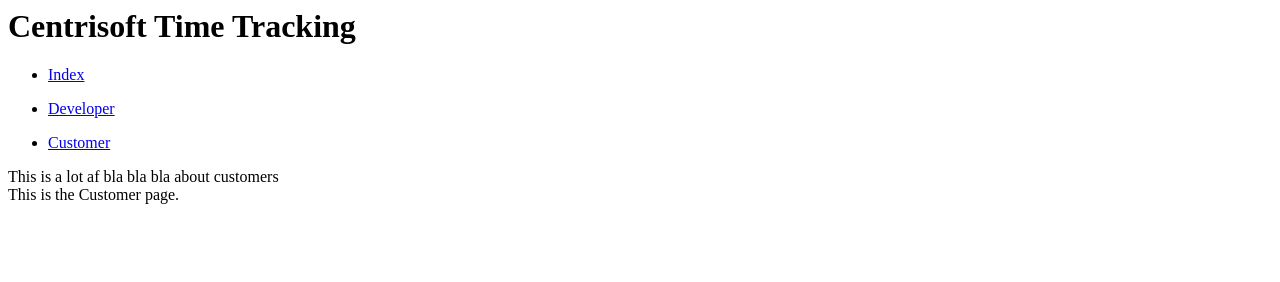
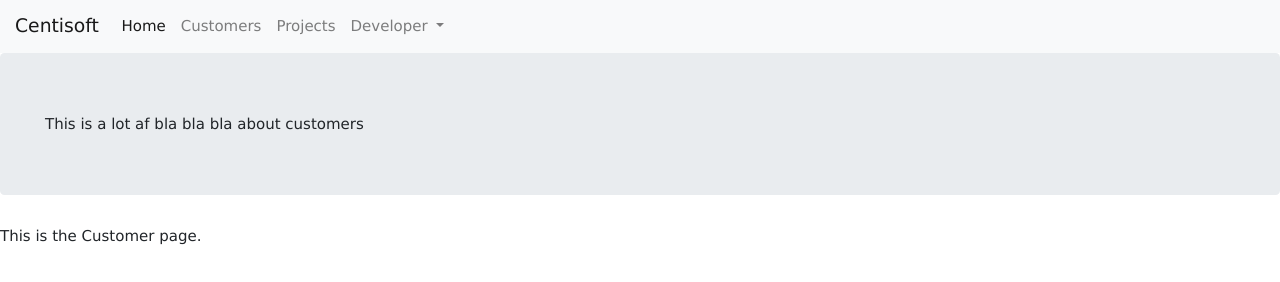
Before and after one commit to ArnesWorld/Centisoft, a plain HTML site: page customer.html in a window 1280 px wide. Drawn offline with nearby package versions, Linux system fonts and the light colour scheme.

Commit message:
Updated a couple of things

```diff
--- a/customer.html
+++ b/customer.html
@@ -1,29 +1,70 @@
-<!DOCUMENTTYPE HTML>
+<!DOCTYPE HTML>
 <HTML>
+
 <head>
+    <title>CentiSoft - Time Registration</title>
+    <!-- Latest compiled and minified CSS -->
+    <link rel="stylesheet" href="https://maxcdn.bootstrapcdn.com/bootstrap/4.0.0/css/bootstrap.min.css" integrity="sha384-Gn5384xqQ1aoWXA+058RXPxPg6fy4IWvTNh0E263XmFcJlSAwiGgFAW/dAiS6JXm"
+        crossorigin="anonymous">
+
+    <link rel="stylesheet" href="CSS/styleDeveloperPage.css" type="text/css" />
+    <link rel="stylesheet" href="CSS/style.css" type="text/css" />
+
+    <link rel="stylesheet" href="https://www.w3schools.com/w3css/4/w3.css">
+
+    <!-- Latest compiled and minified JavaScript -->
 
 </head>
+
 <body>
-        <header>
-            <h1>Centrisoft Time Tracking</h1>
-        </header>
-        <nav>
-            <ul>
-                <li><a href="index.html">Index</a></li>
+    <nav class="navbar navbar-expand-lg navbar-light bg-light">
+        <a id="logo-text" class="navbar-brand" href="#">Centisoft</a>
+        <button class="navbar-toggler" type="button" data-toggle="collapse" data-target="#navbarNavDropdown" aria-controls="navbarNavDropdown"
+            aria-expanded="false" aria-label="Toggle navigation">
+            <span class="navbar-toggler-icon"></span>
+        </button>
+        <div class="collapse navbar-collapse" id="navbarNavDropdown">
+            <ul class="navbar-nav">
+                <li class="nav-item active">
+                    <a class="nav-link" href="index.html">Home
+                        <span class="sr-only">(current)</span>
+                    </a>
+                </li>
+                <li class="nav-item">
+                    <a class="nav-link" href="customer.html">Customers</a>
+                </li>
+                <li class="nav-item">
+                    <a class="nav-link" href="#">Projects</a>
+                </li>
+                <li class="nav-item dropdown">
+                    <a class="nav-link dropdown-toggle" href="#" id="navbarDropdownMenuLink" data-toggle="dropdown" aria-haspopup="true" aria-expanded="false">
+                        Developer
+                    </a>
+                    <div class="dropdown-menu" aria-labelledby="navbarDropdownMenuLink">
+                        <a class="dropdown-item" href="#">Create Developer</a>
+                        <a class="dropdown-item" href="#">Show Developers</a>
+                    </div>
+                </li>
             </ul>
-            <ul>
-                <li><a href="developer.html">Developer</a></li>
-            </ul>
-            <ul>
-                <li><a href="customer.html">Customer</a></li>
-            </ul>
+        </div>
     </nav>
-        <section>
+
+    <section class="jumbotron">
+        <div class="container-fluid w3-animate-top">
             This is a lot af bla bla bla about customers
+        </div>
     </section>
     <footer>
         This is the Customer page.
     </footer>
+    <script src="https://code.jquery.com/jquery-3.3.1.min.js" integrity="sha256-FgpCb/KJQlLNfOu91ta32o/NMZxltwRo8QtmkMRdAu8="
+        crossorigin="anonymous"></script>
+    <script src="https://cdnjs.cloudflare.com/ajax/libs/popper.js/1.12.9/umd/popper.min.js" integrity="sha384-ApNbgh9B+Y1QKtv3Rn7W3mgPxhU9K/ScQsAP7hUibX39j7fakFPskvXusvfa0b4Q"
+        crossorigin="anonymous"></script>
+    <script src="https://maxcdn.bootstrapcdn.com/bootstrap/4.0.0/js/bootstrap.min.js" integrity="sha384-JZR6Spejh4U02d8jOt6vLEHfe/JQGiRRSQQxSfFWpi1MquVdAyjUar5+76PVCmYl"
+        crossorigin="anonymous"></script>
+    <script src="js/centrisoft.js"></script>
+    <script src="js/cookie/jquery.cookie.js"></script>
 </body>
 
 </HTML>
```
Also changed, not shown: developer.html (+1 -2 lines), index.html (+1 -2 lines). Lines whose indentation alone changed are shown as unchanged.
